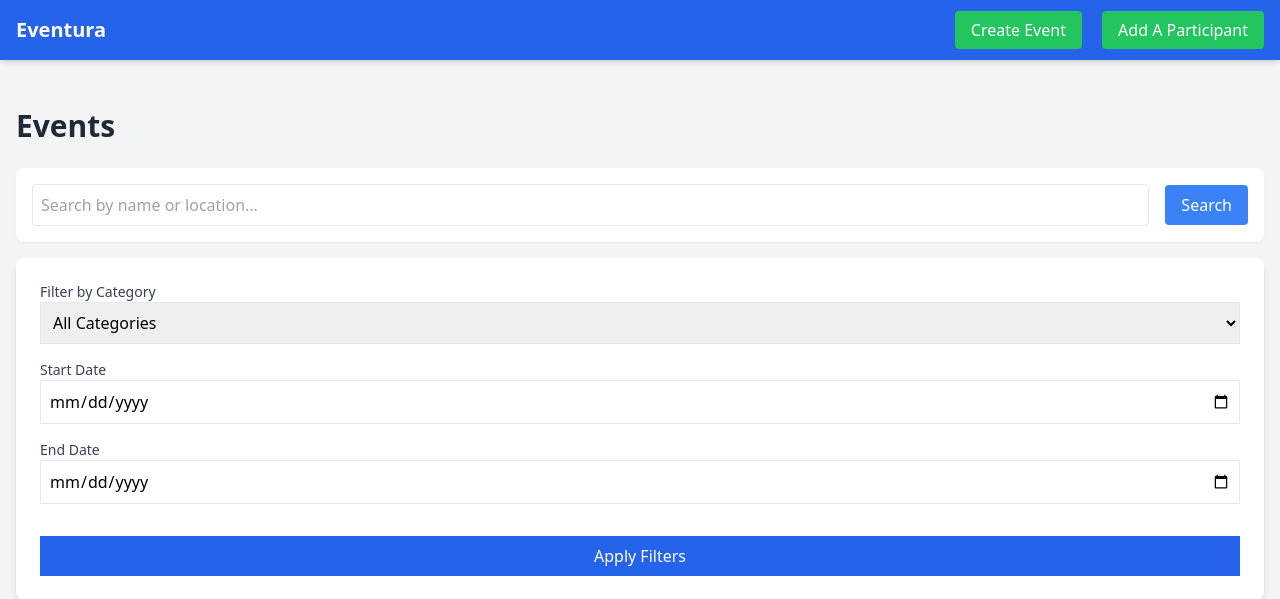
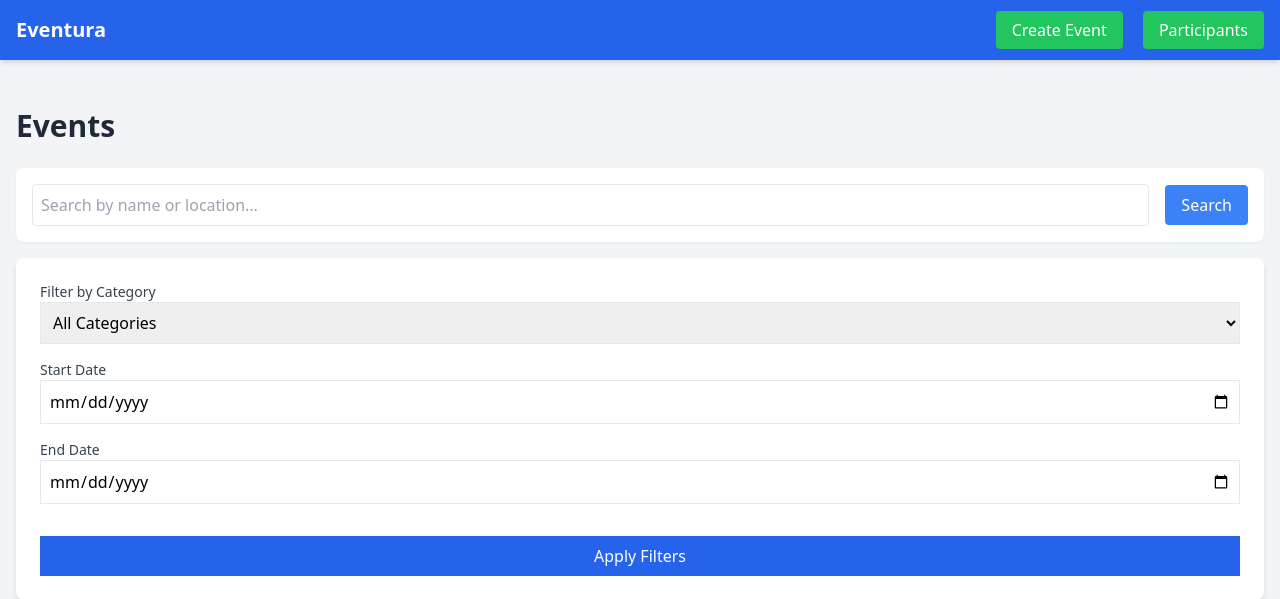
Before and after one commit to blu3be3tle/eventura-django, a Django app: page /events/ in a window 1280 px wide. Shown: the top 599 px of the page. Run offline with Django 5.2, Linux system fonts and the light colour scheme; data that the repository does not hold is empty.

Commit message:
added all participants to navbar

```diff
--- a/events/templates/events/main.html
+++ b/events/templates/events/main.html
@@ -11,7 +11,7 @@
         <a href="{% url 'event-list' %}" class="font-bold text-xl">Eventura</a>
         <div>
           <a href="{% url 'event-create' %}" class="ml-4 bg-green-500 px-4 py-2 rounded hover:bg-green-600">Create Event</a>
-          <a href="{% url 'participant-create' %}" class="ml-4 bg-green-500 px-4 py-2 rounded hover:bg-green-600">Add A Participant</a>
+          <a href="{% url 'participant-list' %}" class="ml-4 bg-green-500 px-4 py-2 rounded hover:bg-green-600">Participants</a>
         </div>
       </div>
     </nav>
```
